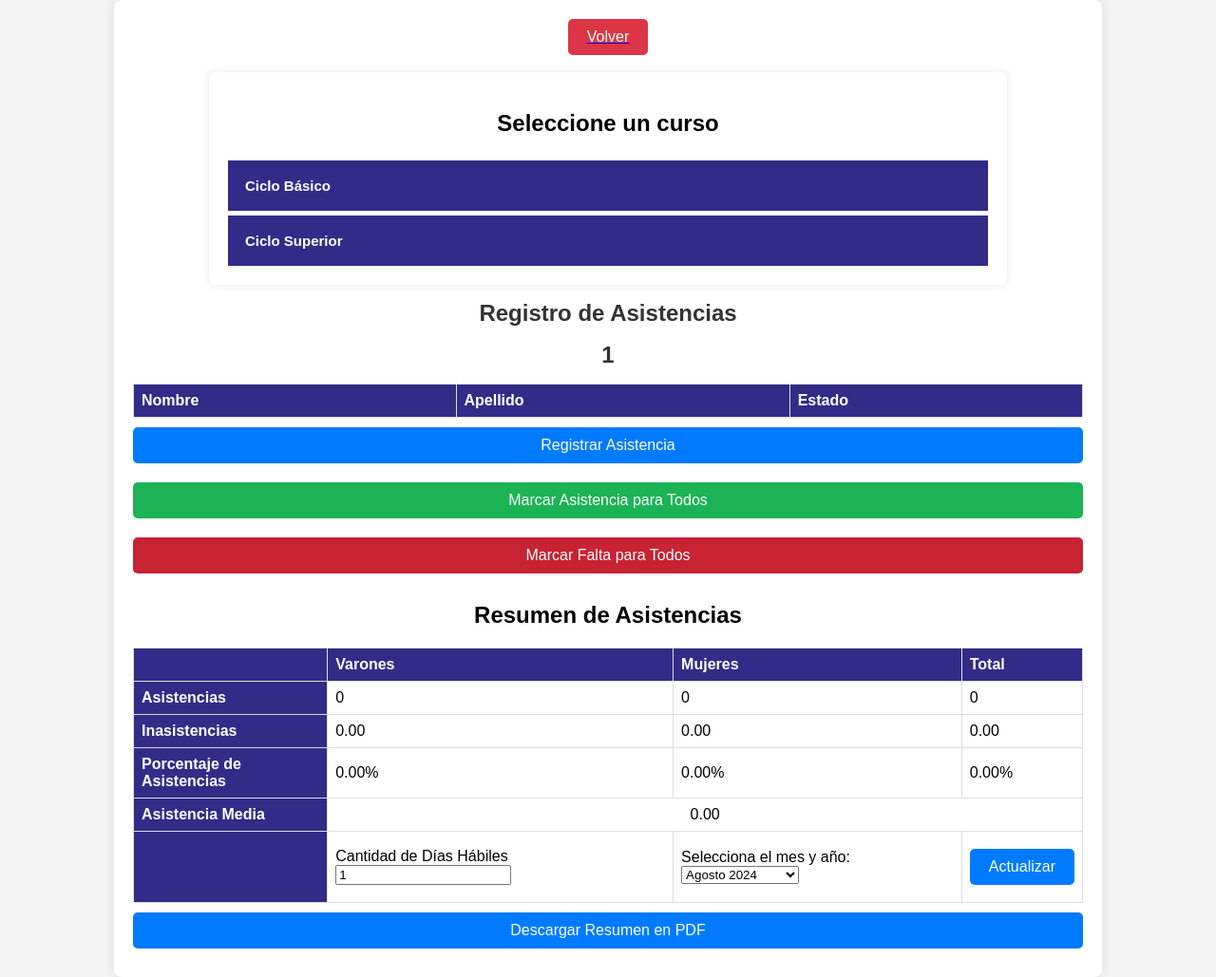
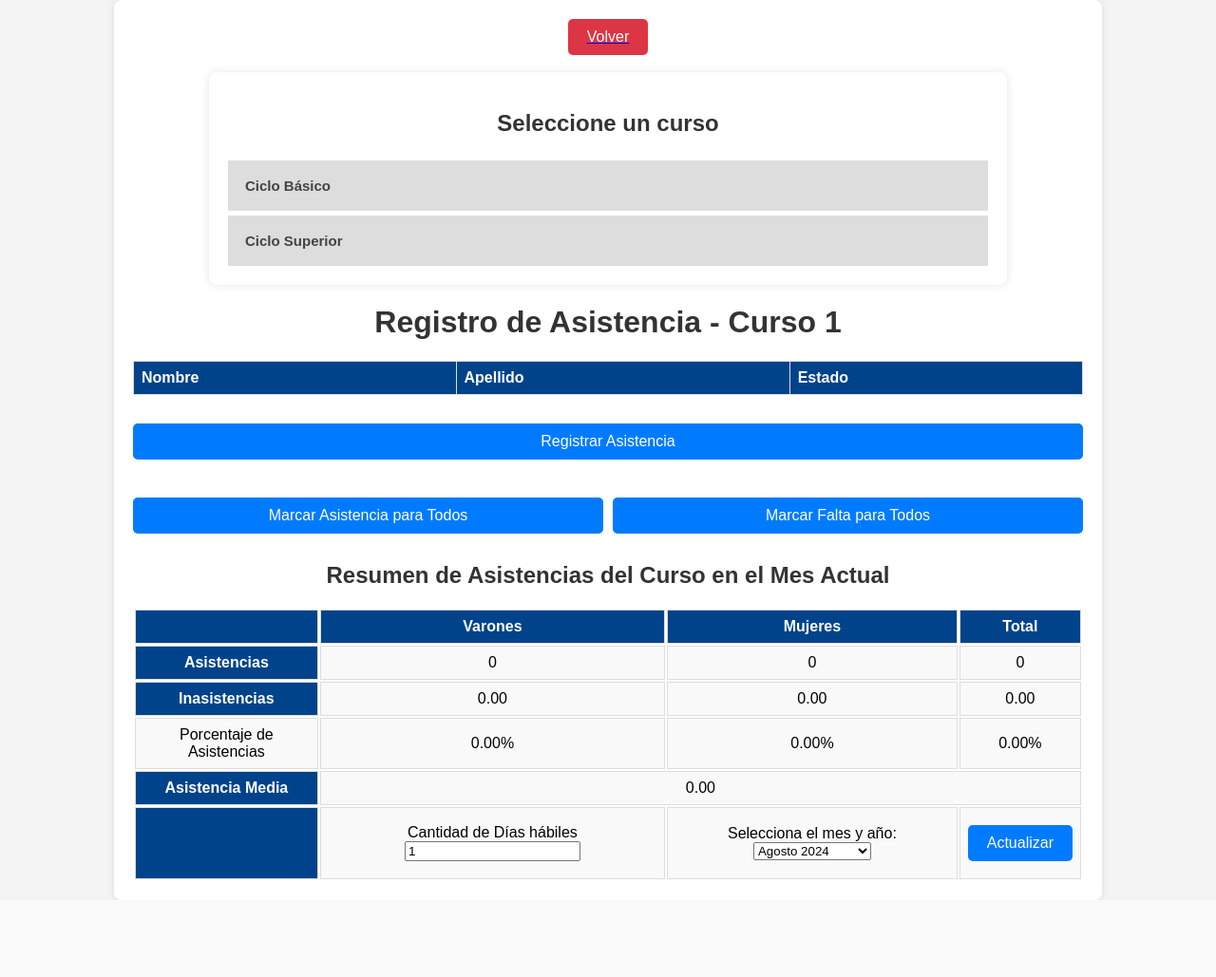
Before and after one commit to Animatrix2/Asistencias-Brugnoli, a PHP site: page /cursos.php in a window 1280 px wide. Shown: the whole page at 95% size. After the commit the page ends 948 px from the top, so only its background shows below. Run offline with PHP 8.4, Linux system fonts and the light colour scheme; a user stored in the database is signed in; data comes from the database, SQL or seed files in the repository; lists and menus that the app fills with data are empty.

Commit message:
Add files via upload

```diff
--- a/Asistencias/css/cursos.css
+++ b/Asistencias/css/cursos.css
@@ -1,12 +1,11 @@
 body {
     display: flex;
-    justify-content: center;
-    align-items: flex-start; /* Cambiado de center a flex-start */
+    justify-content: center; /* Centra horizontalmente el contenido */
+    align-items: flex-start; /* Mantén el contenido alineado al principio verticalmente */
     min-height: 100vh;
-    max-width: auto;
     margin: 0;
     background-color: #f5f5f5;
-    padding: 20px; /* Añadir un padding para evitar que el contenido quede pegado al borde superior */
+    padding: 20px;
 }
 
 .container {
@@ -14,8 +13,9 @@ body {
     padding: 20px;
     border-radius: 8px;
     box-shadow: 0 0 10px rgba(0, 0, 0, 0.1);
-    max-width: 1000px; /* Ajusta a un valor mayor si quieres más ancho */
+    max-width: 1000px;
     width: 100%;
+    text-align: center; /* Asegura que el contenido dentro esté centrado */
 }
 
 
@@ -28,6 +28,7 @@ body {
         .table {
             width: 100%;
             border-collapse: collapse;
+            margin-bottom: 20px;
         }
 
         .table th, .table td {
@@ -36,25 +37,14 @@ body {
             border: 1px solid #ddd;
         }
 
-.table th {
-    background-color: #322c88;
-    color:white;
+        .summary-table th, .table th {
+            background-color: #00438b;
+            color: white;
         }
+
 
         h1, h2 {
             text-align: center;
-}
-
-/* Resetear estilos predeterminados del navegador */
-
-
-.saludo {
-    display:grid;
-    margin-bottom: 20px;
-}
-
-h1 {
-    font-size: 24px;
             color: #333;
         }
 
@@ -83,8 +73,8 @@ p {
 
         .btn-logout {
             background-color: #dc3545;
-    width:auto;
-    display:block;
+            width: auto;
+            display: block;
             margin: auto;
         }
 
@@ -98,18 +88,42 @@ p {
             align-items: center;
         }
 
-.verde{
-    background-color: #1bb355; ;
+        .btn-group {
+            display: flex;
+            justify-content: center;
+            gap: 10px;
+            margin-top: 20px;
         }
 
-.verde:hover{
-    background-color: #11853e;
+        .summary-table {
+            width: 100%;
+            margin-top: 20px;
         }
 
-.rojo{
-    background-color: #c82333 ;
+        .summary-table th, .summary-table td {
+            padding: 8px;
+            text-align: center;
+            border: 1px solid #ddd;
         }
 
-.rojo:hover{
-    background-color: #9b1a27;
+
+
+        .summary-table td {
+            background-color: #f9f9f9;
         }
+
+        .red-name td {
+            color: red; /* Rojo para 20 o más inasistencias */
+        }
+
+        .orange-name td {
+            color: orange; /* Naranja para entre 15 y 19 inasistencias */
+        }
+
+        .alert-box{
+            color: #a94442;
+            font-size: 18px;
+            padding: 20px;
+            margin: 20px;
+            border-radius: 5px;
+          }
--- a/Asistencias/css/opciones.css
+++ b/Asistencias/css/opciones.css
@@ -18,8 +18,8 @@ h2 {
 
 /* Style the button that is used to open and close the collapsible content */
 .collapsible, .curso {
-    background-color: #322c88;
-    color: white;
+    background-color: #eee;
+    color: #444;
     cursor: pointer;
     padding: 18px;
     width: 100%;
@@ -31,13 +31,13 @@ h2 {
 }
 
 .collapsible {
-    background-color: #322c88;
+    background-color: #ddd;
     font-weight: bold;
 }
 
 /* Add a background color to the button if it is clicked on (add the .active class with JS), and when you move the mouse over it (hover) */
 .active, .collapsible:hover {
-    background-color: #544bd1;
+    background-color: #ccc;
 }
 
 /* Style the collapsible content. Note: hidden by default */
--- a/Asistencias/cursos.php
+++ b/Asistencias/cursos.php
@@ -91,10 +91,10 @@ if (!in_array("Administrador", $permisos) && !in_array($curso, $permisos)) {
             }
 
             $pdo->commit();
-            echo "Asistencia registrada correctamente.";
+            echo "<script>alert('Asistencia registrada correctamente.');</script>";
         } catch (PDOException $e) {
             $pdo->rollBack();
-            echo "Error al registrar la asistencia: " . $e->getMessage();
+            echo "<script>alert('Error al registrar la asistencia.');</script>";
         }
     }
 
@@ -167,8 +167,7 @@ $porcentajeTotalAsistencias = ($calculoTotal > 0) ? ($totalAsistencias * 100) /
 
 
 ?>
-        <h1>Registro de Asistencias</h1>
-        <h1> <?php echo htmlspecialchars($curso); ?></h1>
+        <h1>Registro de Asistencia - Curso <?php echo htmlspecialchars($curso); ?></h1>
         <form method="POST">
             <div class="table-container">
                 <table class="table">
@@ -187,7 +186,7 @@ $porcentajeTotalAsistencias = ($calculoTotal > 0) ? ($totalAsistencias * 100) /
                             $class = '';
                             if ($total_absences >= 20) {
                                 $class = 'red-name'; // Rojo si tiene 20 o más inasistencias
-                            } elseif ($total_absences >= 10) {
+                            } elseif ($total_absences >= 15) {
                                 $class = 'orange-name'; // Naranja si tiene entre 15 y 19 inasistencias
                             }
                         ?>
@@ -216,16 +215,16 @@ $porcentajeTotalAsistencias = ($calculoTotal > 0) ? ($totalAsistencias * 100) /
         </form>
 
         <div class="btn-group">
-            <button class="btn verde" onclick="marcarTodos('asistencia')">Marcar Asistencia para Todos</button>
-            <button class="btn rojo" onclick="marcarTodos('inasistencia')">Marcar Falta para Todos</button>
+            <button class="btn" onclick="marcarTodos('asistencia')">Marcar Asistencia para Todos</button>
+            <button class="btn" onclick="marcarTodos('inasistencia')">Marcar Falta para Todos</button>
         </div>
 
 
 
-        <h2>Resumen de Asistencias</h2>
+        <h2>Resumen de Asistencias del Curso en el Mes Actual</h2>
 
 
-        <table class="table summary-table" border="1">
+        <table class="summary-table">
             <tr>
                 <th></th>
                 <th>Varones</th>
@@ -245,20 +244,20 @@ $porcentajeTotalAsistencias = ($calculoTotal > 0) ? ($totalAsistencias * 100) /
                 <td><?php echo htmlspecialchars(number_format($totalInasistencias, 2)); ?></td>
             </tr>
             <tr>
-                <th>Porcentaje de Asistencias</th>
+                <td>Porcentaje de Asistencias</td>
                 <td><?php echo htmlspecialchars(number_format($porcentajeAsistenciasVarones, 2)); ?>%</td>
                 <td><?php echo htmlspecialchars(number_format($porcentajeAsistenciasMujeres, 2)); ?>%</td>
                 <td><?php echo htmlspecialchars(number_format($porcentajeTotalAsistencias, 2)); ?>%</td>
             </tr>
             <tr>
                 <th >Asistencia Media</th>
-                <td colspan="3" style="text-align:center;"><?php echo htmlspecialchars(number_format($asistenciaMedia, 2)); ?></td>
+                <td colspan="3"><?php echo htmlspecialchars(number_format($asistenciaMedia, 2)); ?></td>
             </tr>
             <tr>
                 <th></th>
                 <td <label for="dias_habiles"Días hábiles:</label>
                 <form method="POST">
-                Cantidad de Días Hábiles<input type="number" id="dias_habiles" name="dias_habiles" value="<?php echo htmlspecialchars($diasHabiles); ?>" min="1" required>
+                Cantidad de Días hábiles<input type="number" id="dias_habiles" name="dias_habiles" value="<?php echo htmlspecialchars($diasHabiles); ?>" min="1" required>
 
 </td>
 <td>
@@ -294,21 +293,6 @@ $porcentajeTotalAsistencias = ($calculoTotal > 0) ? ($totalAsistencias * 100) /
 
             </tr>
         </table>
-        <form action="generar_pdf_estadisticas.php" method="POST" target="_blank">
-    <input type="hidden" name="curso" value="<?php echo htmlspecialchars($curso); ?>">
-    <input type="hidden" name="mes_anio" value="<?php echo htmlspecialchars($mesesEspañol[$mesSeleccionado - 1] . ' ' . $anioSeleccionado); ?>">
-    <input type="hidden" name="asistencias_varones" value="<?php echo htmlspecialchars($asistencias['Masculino']['asistencia']); ?>">
-    <input type="hidden" name="asistencias_mujeres" value="<?php echo htmlspecialchars($asistencias['Femenino']['asistencia']); ?>">
-    <input type="hidden" name="inasistencias_varones" value="<?php echo htmlspecialchars($asistencias['Masculino']['inasistencia']); ?>">
-    <input type="hidden" name="inasistencias_mujeres" value="<?php echo htmlspecialchars($asistencias['Femenino']['inasistencia']); ?>">
-    <input type="hidden" name="tardanzas_varones" value="<?php echo htmlspecialchars($asistencias['Masculino']['tardanza']); ?>">
-    <input type="hidden" name="tardanzas_mujeres" value="<?php echo htmlspecialchars($asistencias['Femenino']['tardanza']); ?>">
-    <input type="hidden" name="porcentaje_varones" value="<?php echo htmlspecialchars(number_format($porcentajeAsistenciasVarones, 2)); ?>">
-    <input type="hidden" name="porcentaje_mujeres" value="<?php echo htmlspecialchars(number_format($porcentajeAsistenciasMujeres, 2)); ?>">
-    <input type="hidden" name="porcentaje_total" value="<?php echo htmlspecialchars(number_format($porcentajeTotalAsistencias, 2)); ?>">
-    <input type="hidden" name="asistencia_media" value="<?php echo htmlspecialchars($asistenciaMedia); ?>">
-    <button type="submit" class="btn">Descargar Resumen en PDF</button>
-</form>
 
     </div>
 </body>
```
Also changed, not shown: Asistencias/css/agregar_alumnos.css (+29 -11 lines), Asistencias/css/cuentas.css (+48 -0 lines), Asistencias/css/index.css (+8 -0 lines). Lines whose indentation alone changed are shown as unchanged.
